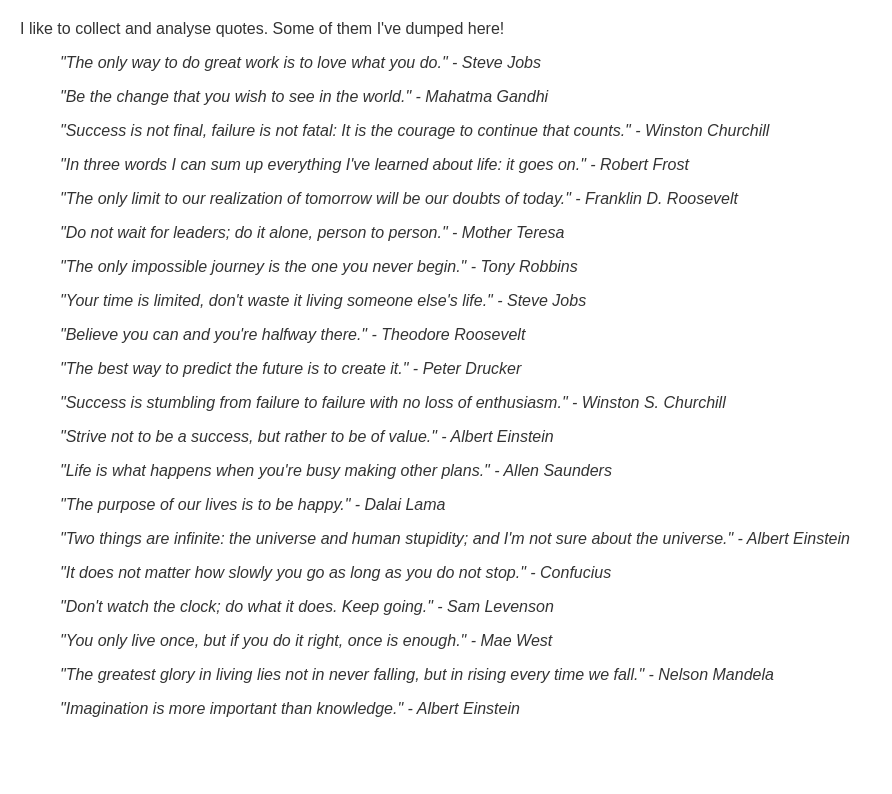
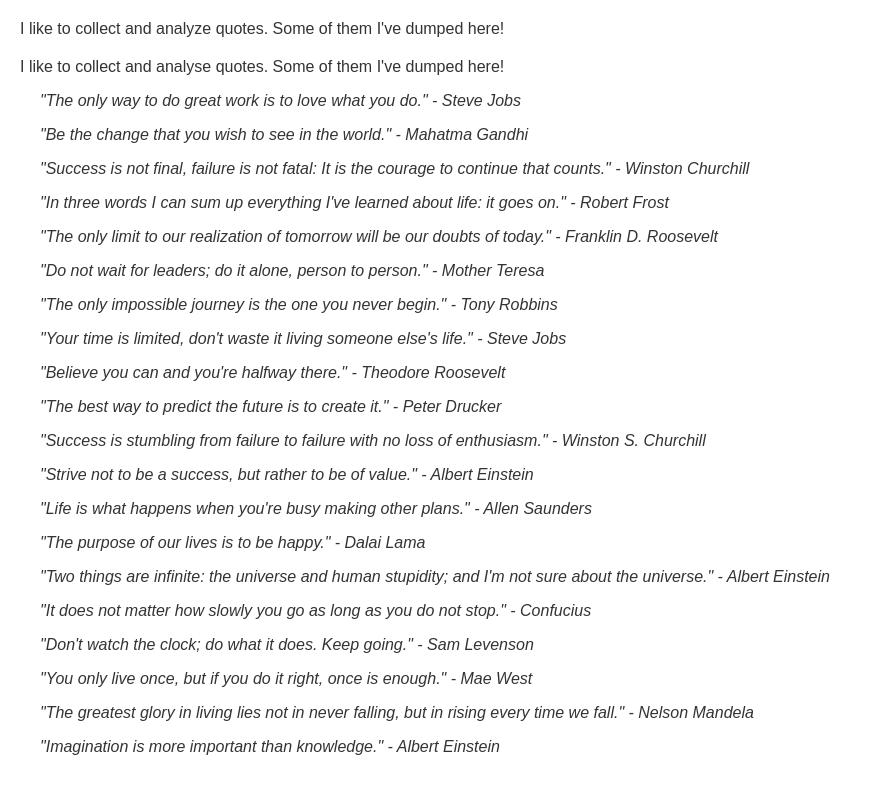
Before and after one commit to humblef-oo-l/web, a plain HTML site: page quotes.html in a window 1280 px wide. Shown: the whole page, without its empty margins (0-892 px from the left). Drawn offline with Linux system fonts and the light colour scheme.

Commit message:
Update quotes.html

```diff
--- a/quotes.html
+++ b/quotes.html
@@ -13,10 +13,17 @@
         blockquote {
             font-style: italic;
             margin-bottom: 10px;
+            list-style-type: disc; /* Added bullet points */
+            margin-left: 20px; /* Adjusted margin for better spacing */
+        }
+        #intro {
+            margin-bottom: 20px;
         }
     </style>
 </head>
 <body>
+
+    <p id="intro">I like to collect and analyze quotes. Some of them I've dumped here!</p>
 
     I like to collect and analyse quotes. Some of them I've dumped here!
 
```
